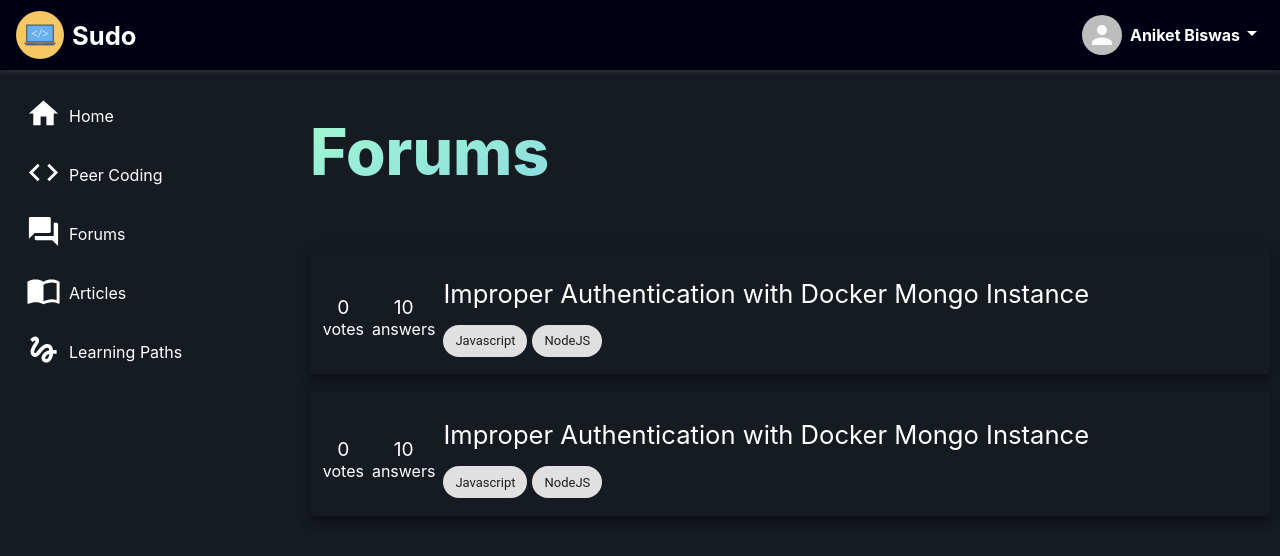
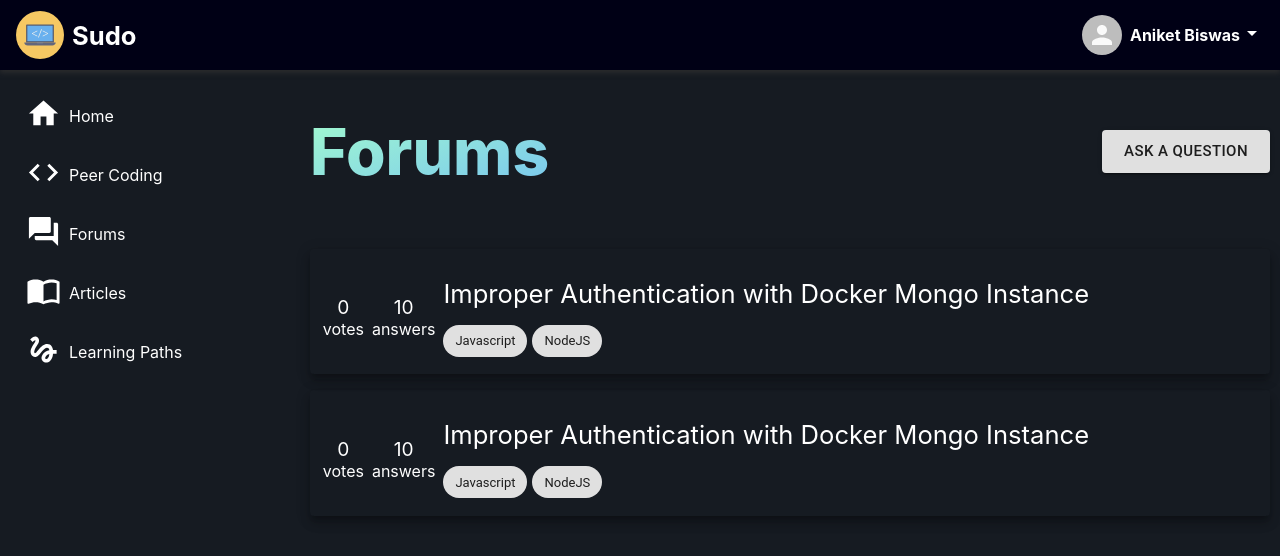
Before and after one commit to divanshurox/Sudo-HINT, a React (Create React App) app in the folder client/: page /forums in a window 1280 px wide. Shown: the top 556 px of the page. Built offline with nearby package versions, Linux system fonts and the light colour scheme.

Commit message:
added stuff

```diff
--- a/client/src/pages/ForumExplore.js
+++ b/client/src/pages/ForumExplore.js
@@ -1,4 +1,4 @@
-import { Grid } from "@material-ui/core";
+import { Button, Grid } from "@material-ui/core";
 import React from "react";
 import ForumExploreCard from "../components/ForumExploreCard/ForumExploreCard";
 import Layout from "../components/Layout/Layout";
@@ -7,7 +7,7 @@ const ForumExplore = () => {
   return (
     <Layout>
       <Grid container spacing={2}>
-        <Grid item xs={12}>
+        <Grid item xs={6}>
           <h1
             style={{
               fontSize: "4rem",
@@ -20,6 +20,11 @@ const ForumExplore = () => {
             Forums
           </h1>
         </Grid>
+        <Grid item xs={6} style={{ textAlign: "right", margin: "auto" }}>
+          <Button variant="contained" size="large">
+            Ask a Question
+          </Button>
+        </Grid>
         <Grid item xs={12}>
           <ForumExploreCard />
           <ForumExploreCard />
--- a/client/src/pages/Home.js
+++ b/client/src/pages/Home.js
@@ -1,4 +1,4 @@
-import { Grid } from "@material-ui/core";
+import { Button, Grid } from "@material-ui/core";
 import React from "react";
 import HomeCard from "../components/HomeCard/HomeCard";
 import Layout from "../components/Layout/Layout";
@@ -8,7 +8,7 @@ const Home = () => {
     <>
       <Layout>
         <Grid container spacing={2}>
-          <Grid item xs={12}>
+          <Grid item xs={6}>
             <h1
               style={{
                 fontSize: "4rem",
@@ -20,6 +20,11 @@ const Home = () => {
             >
               Home
             </h1>
+          </Grid>
+          <Grid item xs={6} style={{ textAlign: "right", margin: "auto" }}>
+            <Button variant="contained" size="large">
+              Add a Post
+            </Button>
           </Grid>
           <Grid item xs={12}>
             <Grid container spacing={6} direction="column">
```
Also changed, not shown: 1 other file (tests, documents, lock files or other folders).
